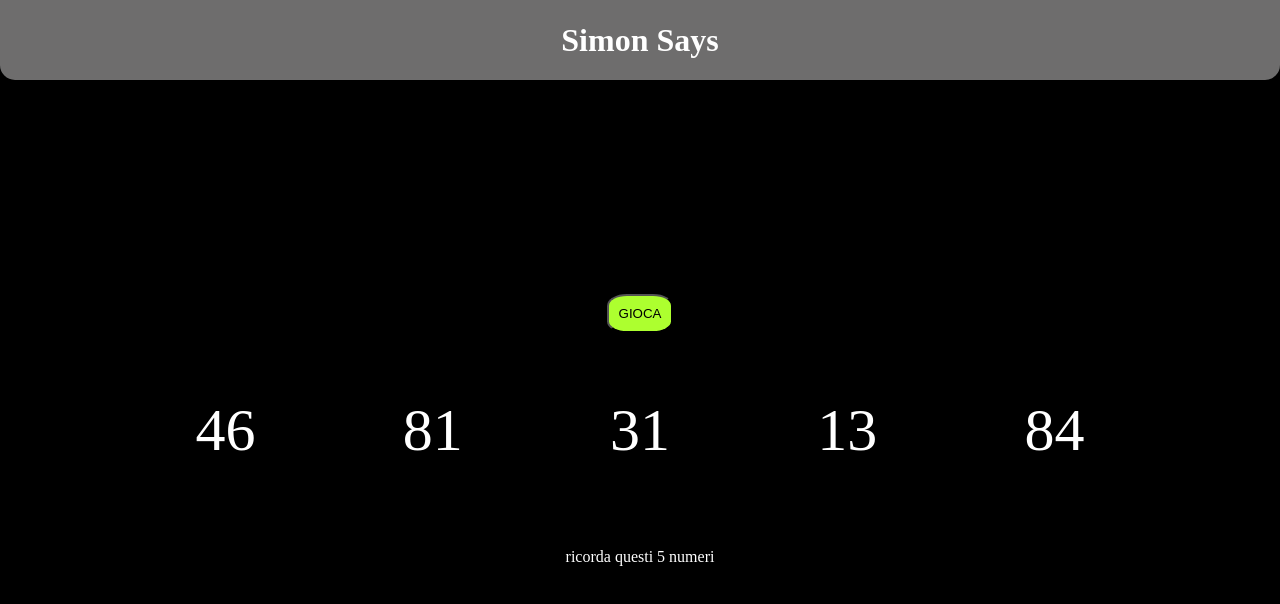
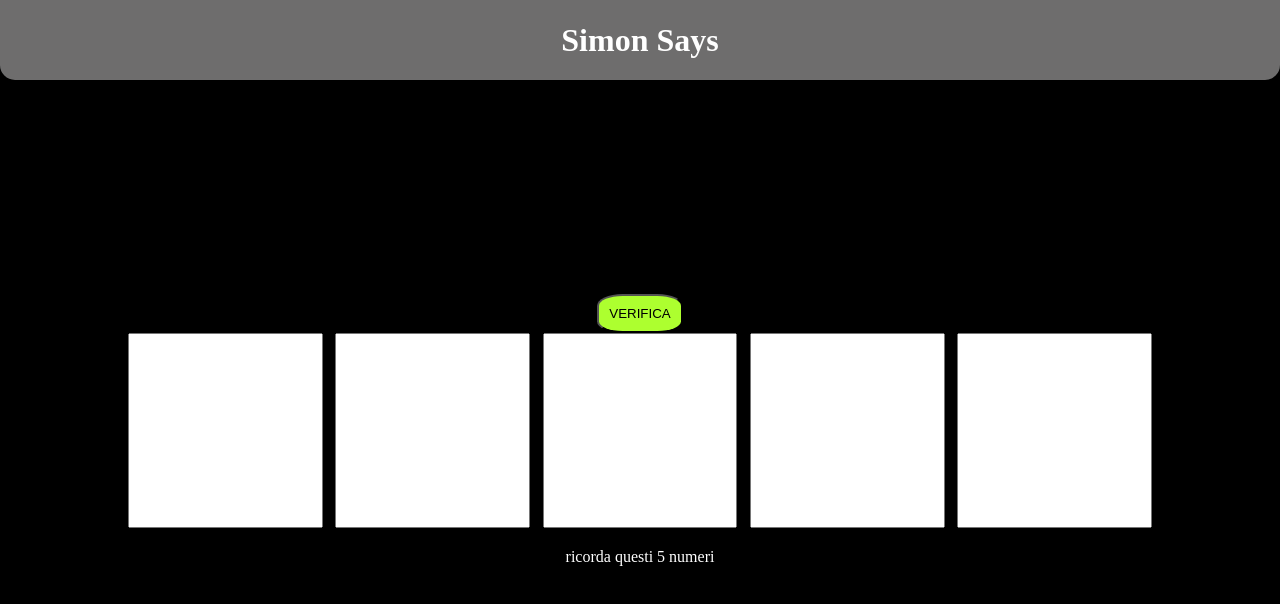
Before and after one commit to SimoneScordato99/js-simon, a plain HTML site: page index.html in a window 1280 px wide. Both pictures are taken after a click on the button "GIOCA". Drawn offline with Linux system fonts and the light colour scheme.

Commit message:
penultima

```diff
--- a/assets/js/main.js
+++ b/assets/js/main.js
@@ -40,15 +40,46 @@ btnGioca.addEventListener('click', function(){
     console.log(spazioNumeri.classList)
         console.log(spazioDomanda.classList)
 
-    setTimeout( function(){
+    setTimeout(function () {
+        let spazioNumeri = document.getElementById('containerNum')
+        let spazioDomanda = document.getElementById('containerAn')
+        let scritta = document.querySelector('main')
+        let btnGioca = document.getElementById('gioca')
+        let btnVerifica = document.getElementById('verifica')
+
+
+
         console.log('maiale')
-        spazioNumeri.className = 'container none'
-        //spazioNumeri.classList.add('none')
-        //spazioNumeri.classList.remove('active')
+        spazioNumeri.innerHTML = "";
+        spazioDomanda.innerHTML = "";
+        //spazioNumeri.className = 'container none'
+        spazioNumeri.classList.add('none')
+        spazioNumeri.classList.remove('active')
+        btnGioca.classList.add('none')
+        btnGioca.classList.remove('active')
+        btnVerifica.classList.add('active')
+        btnVerifica.classList.remove('none')
 
-        spazioDomanda.className = 'container active'
-        //spazioDomanda.classList.add('active')
-        //spazioDomanda.classList.remove('none')
+
+
+        //spazioDomanda.className = 'container active'
+        spazioDomanda.classList.add('active')
+        spazioDomanda.classList.remove('none')
+        for(let i = 0; i <5; i++){
+            spazioDomanda.innerHTML+=`<input type="number" id="verificaId${i}">`;
+
+        }
+
+        btnVerifica.addEventListener('click', function(){
+
+            let arrayInseriti = []
+            for(let k=0;k<5;k++){
+                let inputVerifica = document.querySelectorAll('#verificaId[k]');
+                arrayInseriti.push(inputVerifica.value)
+            }
+            console.log(arrayInseriti)
+        })
+
 
         console.log(spazioNumeri.classList)
         console.log(spazioDomanda.classList)
--- a/index.html
+++ b/index.html
@@ -12,11 +12,12 @@
         <h1>Simon Says</h1>
     </header>
     <main>
-        <button id="gioca">gioca</button>
+        <button id="gioca" class="active">gioca</button>
         <!-- <p>ricorda questi 5 numeri</p> -->
         <div id="containerNum" class="container active">
 
         </div>
+        <button id="verifica" class="none">verifica</button>
         <div id="containerAn" class="container none">
             <input type="number">
             <input type="number">
@@ -24,6 +25,7 @@
             <input type="number">
             <input type="number">
         </div>
+
     </main>
 
 
```
